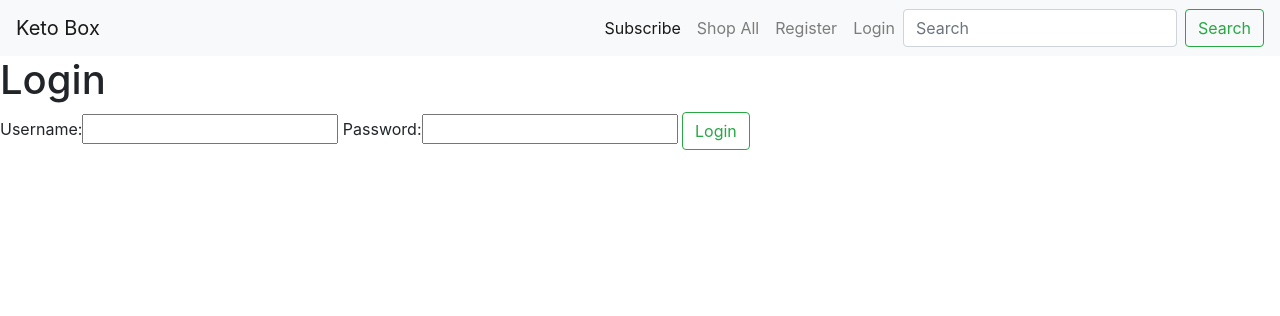
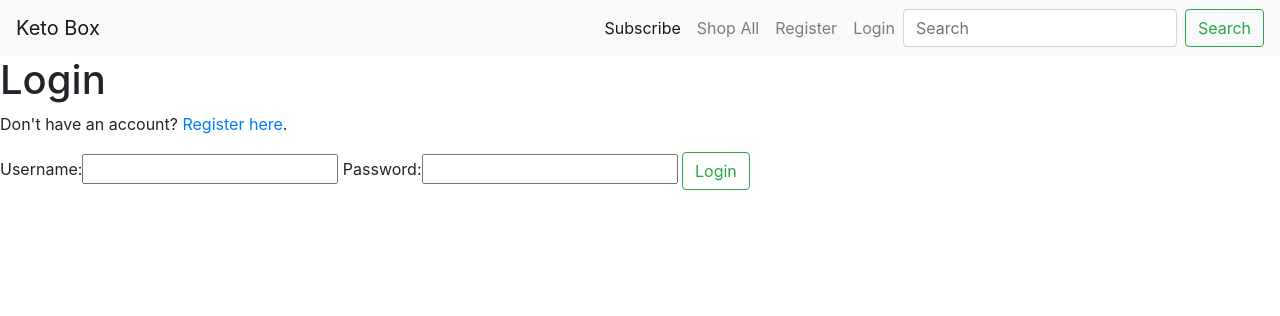
Before and after one commit to SianJade/keto-subscription-box, a Django app: page /accounts/login/ in a window 1280 px wide. Shown: the top 316 px of the page. Run offline with Django 3.2, Linux system fonts and the light colour scheme; some libraries are stand-ins or nearby versions.

Commit message:
Add link to login page to take new users who have not yet registered to the registration page

```diff
--- a/accounts/templates/login.html
+++ b/accounts/templates/login.html
@@ -5,6 +5,7 @@
 {% block page_heading %}Login{% endblock %}
 
 {% block content %}
+    <p>Don't have an account? <a href="{% url 'registration' %}">Register here</a>.</p>
     <form method="POST">
         {% csrf_token %}
         {{ login_form }}
```
